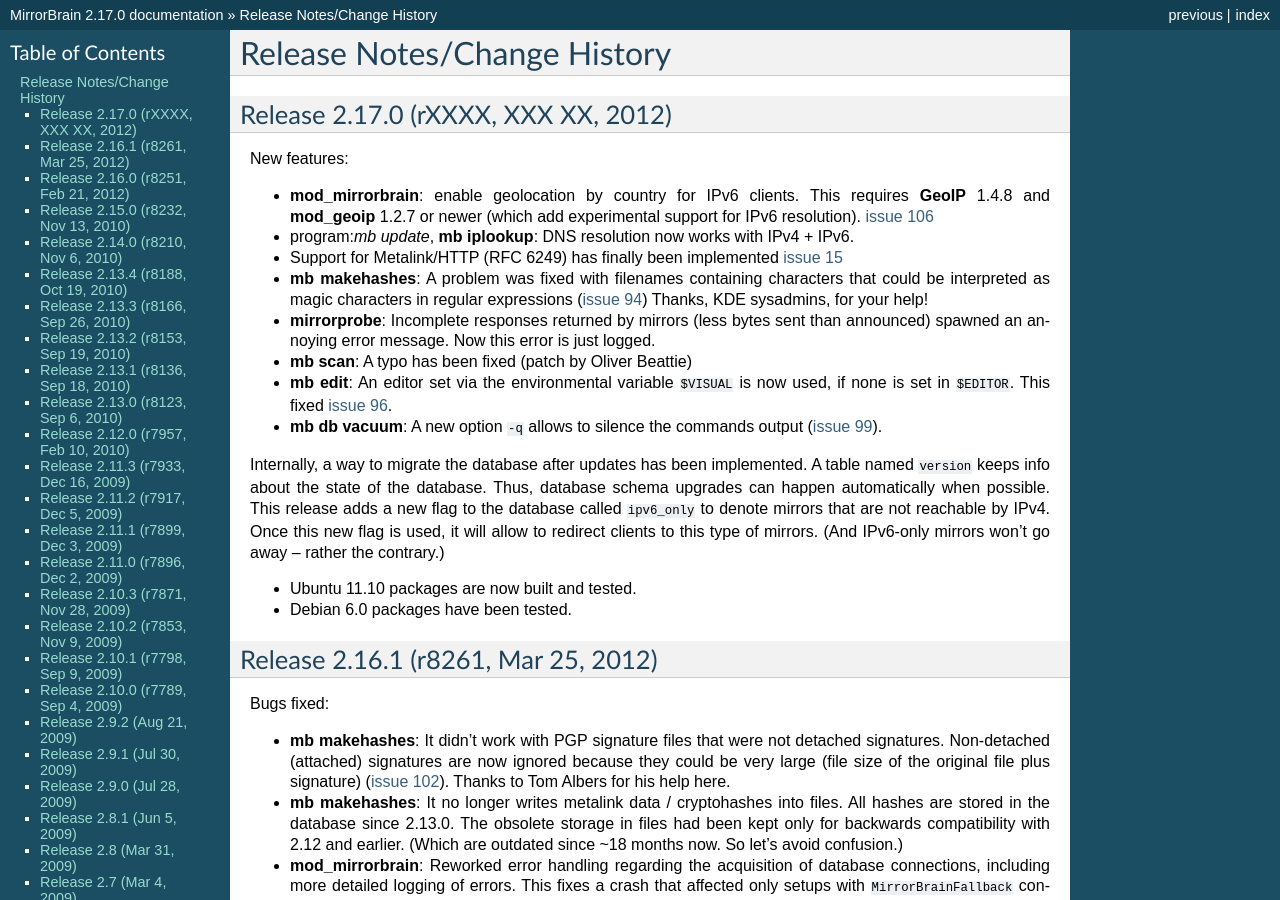
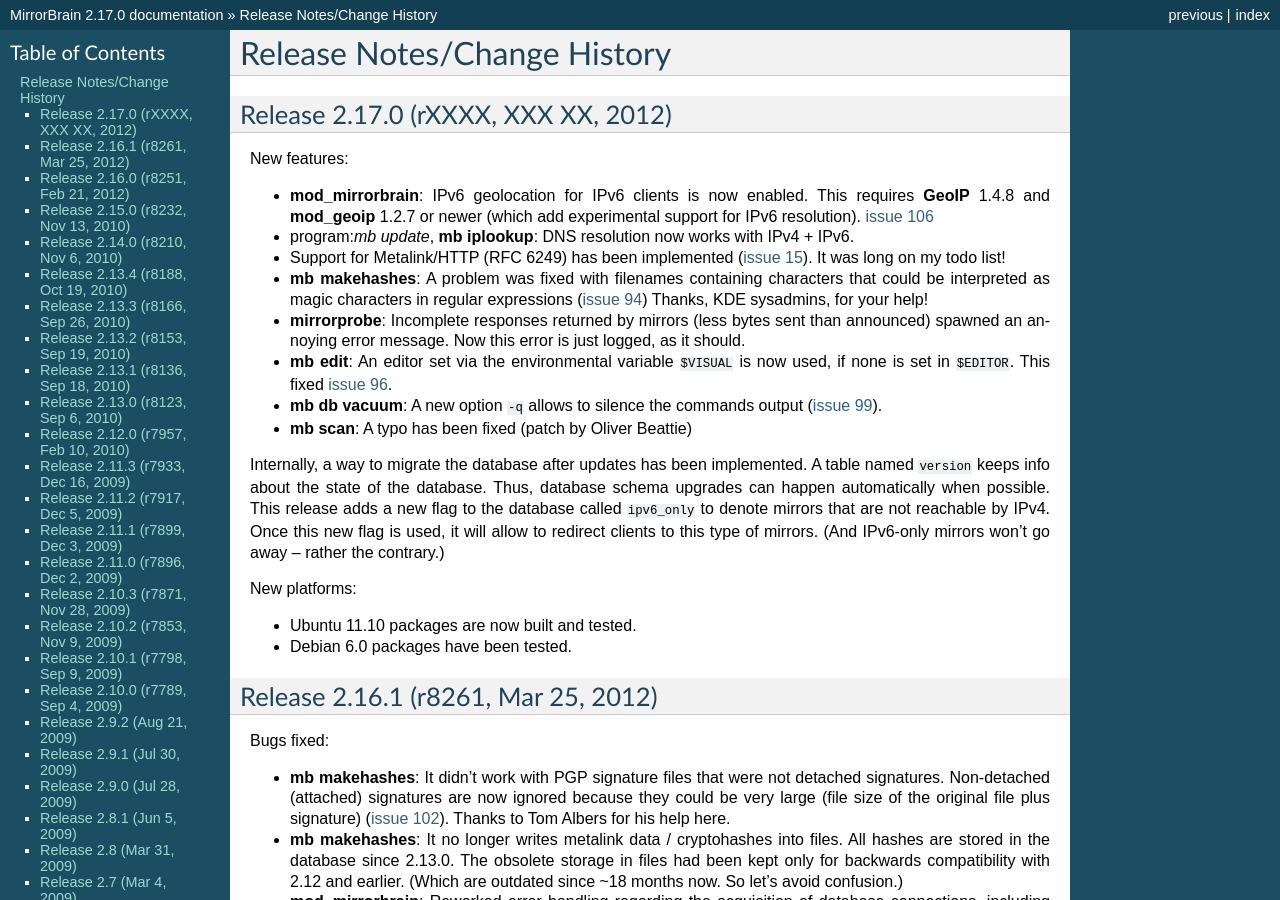
Before and after one commit to hayalci/mirrorbrain, a Sphinx documentation site: the page built from docs/changes.rst, in a window 1280 px wide and 900 px high. Built offline with Sphinx 7.4.7, drawn with Linux system fonts in a browser that asks for light colours.

Commit message:
update release notes
git-svn-id: http://svn.mirrorbrain.org/svn/mirrorbrain/trunk@8286 2d291e14-ff0c-0410-a3fa-d5caa9871f55

```diff
--- a/docs/changes.rst
+++ b/docs/changes.rst
@@ -10,13 +10,14 @@
 
 New features:
 
-* :program:`mod_mirrorbrain`: enable geolocation by country for IPv6 clients.
+* :program:`mod_mirrorbrain`: IPv6 geolocation for IPv6 clients is now enabled.
   This requires :program:`GeoIP` 1.4.8 and :program:`mod_geoip` 1.2.7 or newer (which add experimental
   support for IPv6 resolution). `issue 106`_
 
 * program:`mb update`, :program:`mb iplookup`: DNS resolution now works with IPv4 + IPv6.
 
-* Support for Metalink/HTTP (RFC 6249) has finally been implemented `issue 15`_
+* Support for Metalink/HTTP (RFC 6249) has been implemented (`issue 15`_). It
+  was long on my todo list!
 
 * :program:`mb makehashes`: A problem was fixed with filenames containing
   characters that could be interpreted as magic characters in regular
@@ -24,15 +25,16 @@
 
 * :program:`mirrorprobe`: Incomplete responses returned by mirrors (less
   bytes sent than announced) spawned an annoying error message. Now this error
-  is just logged.
-
-* :program:`mb scan`: A typo has been fixed (patch by Oliver Beattie)
+  is just logged, as it should.
 
 * :program:`mb edit`: An editor set via the environmental variable ``$VISUAL``
   is now used, if none is set in ``$EDITOR``. This fixed `issue 96`_.
 
 * :program:`mb db vacuum`: A new option ``-q`` allows to silence the commands
   output (`issue 99`_).
+
+* :program:`mb scan`: A typo has been fixed (patch by Oliver Beattie)
+
 
 
 
@@ -43,6 +45,8 @@
 not reachable by IPv4. Once this new flag is used, it will allow to redirect
 clients to this type of mirrors. (And IPv6-only mirrors won't go away -- rather
 the contrary.)
+
+New platforms:
 
 * Ubuntu 11.10 packages are now built and tested.
 
```
